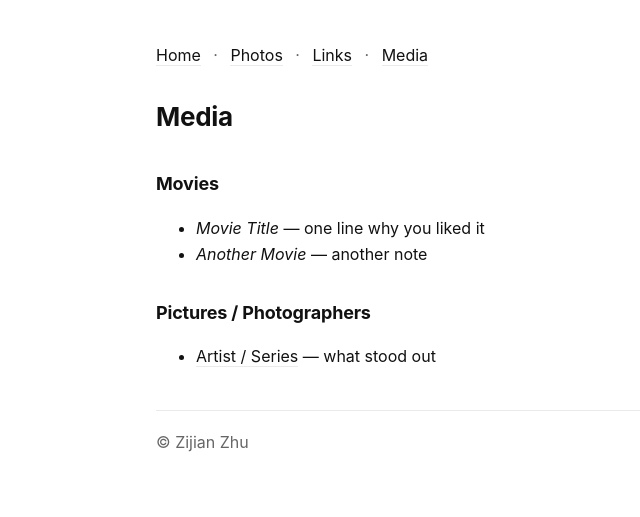
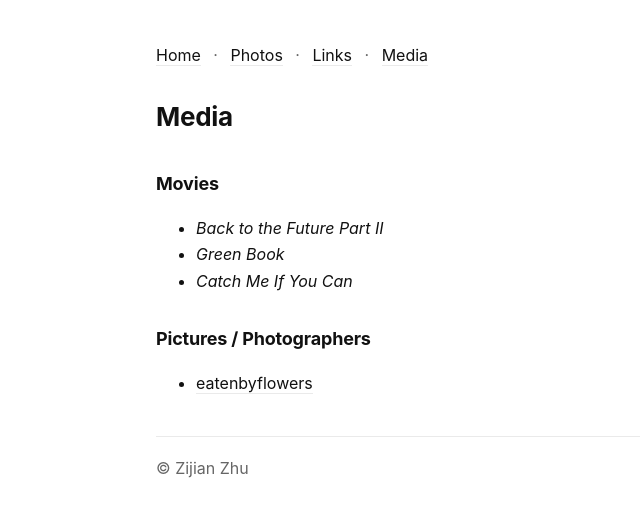
Before and after one commit to zijianzhu0/zijian.github.io, a Jekyll site: the page built from media.md, in a window 1280 px wide. Shown: the top 517 px of the page, without its empty margins (124-764 px from the left). Built offline with Jekyll 4.4.1, drawn with Linux system fonts in a browser that asks for light colours.

Commit message:
updated media.md

```diff
--- a/media.md
+++ b/media.md
@@ -6,8 +6,9 @@ title: Media
 # Media
 
 ## Movies
-- *Movie Title* — one line why you liked it
-- *Another Movie* — another note
+- *Back to the Future Part II*
+- *Green Book*
+- *Catch Me If You Can*
 
 ## Pictures / Photographers
-- [Artist / Series](https://example.com) — what stood out
+- [eatenbyflowers](https://www.instagram.com/eatenbyflowers?utm_source=ig_web_button_share_sheet&igsh=ZDNlZDc0MzIxNw==)
```
